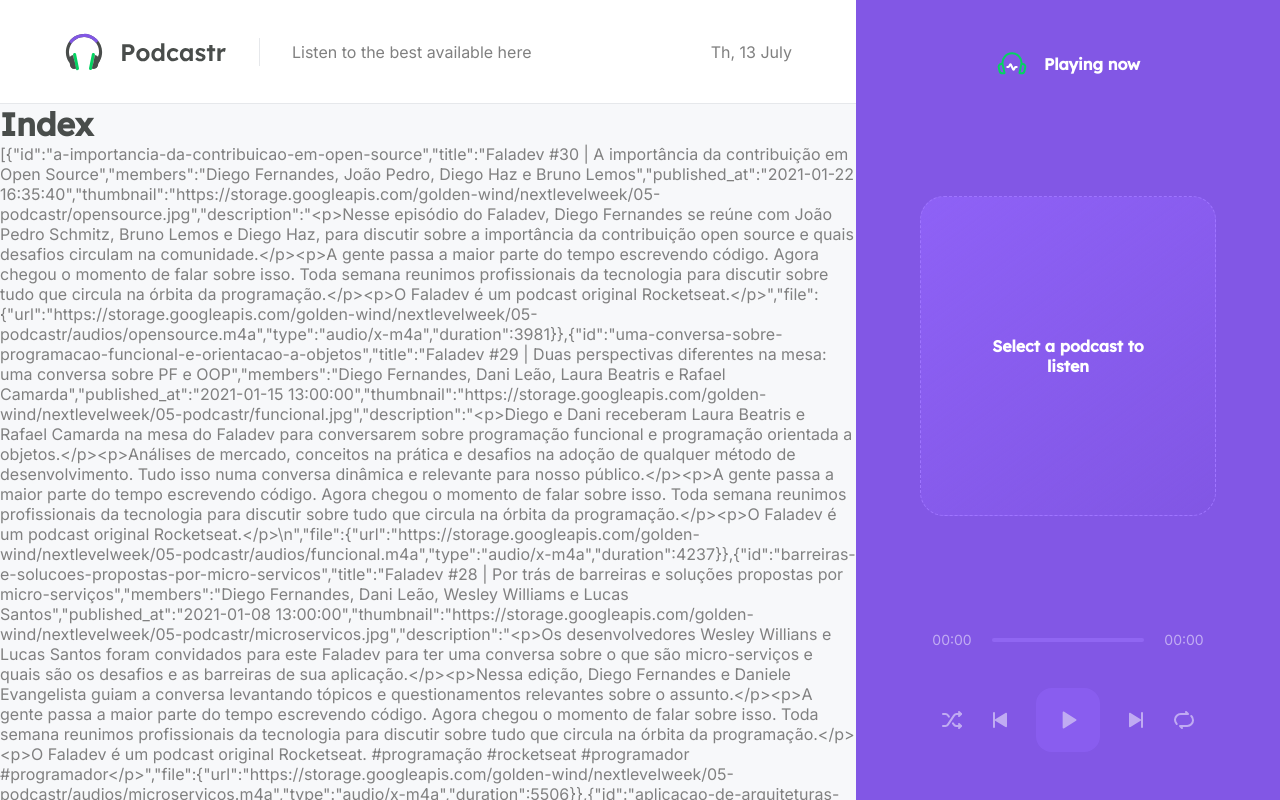
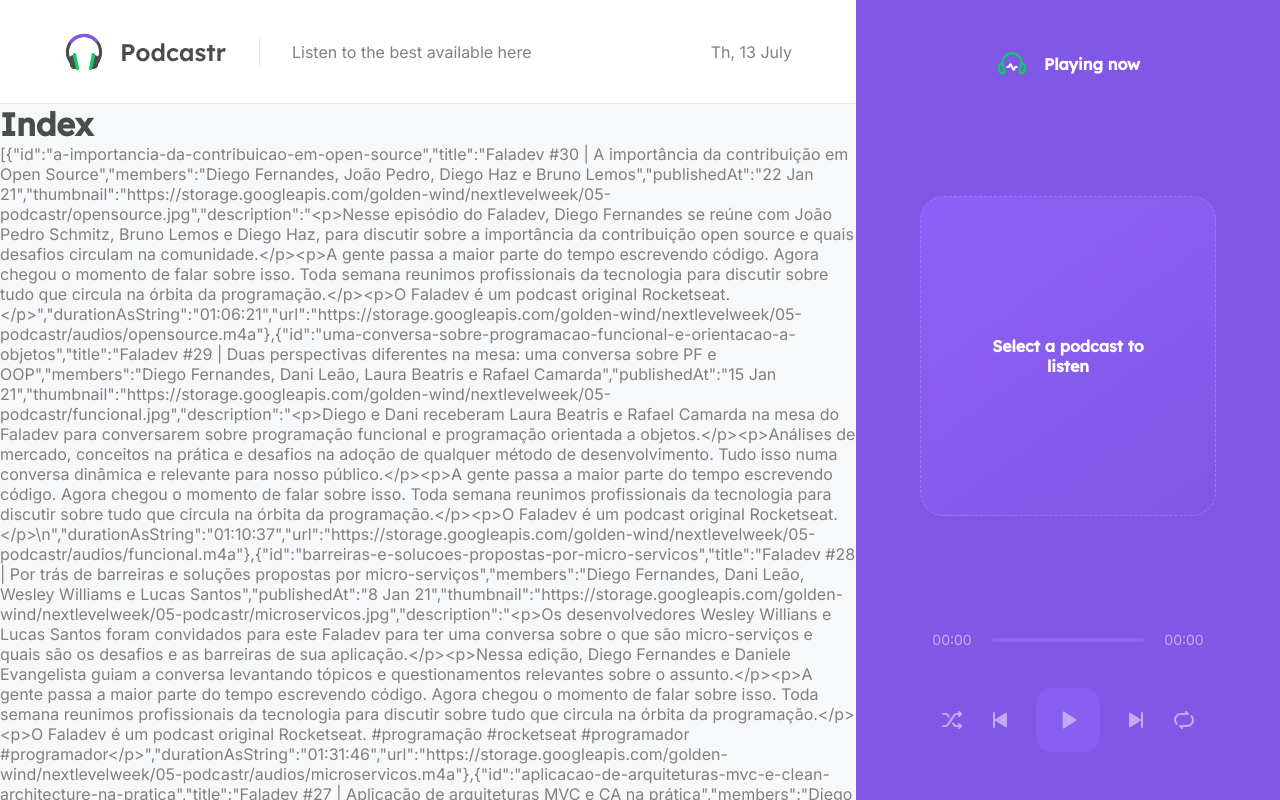
Before and after one commit to cesardoliveira/podcaster, a Next.js app: page / in a window 1280 px wide. Shown: the top 800 px of the page. Built offline with nearby package versions, Linux system fonts and the light colour scheme; data requests are answered from the project's data file.

Commit message:
feat: add axios and formatter api response

```diff
--- a/package.json
+++ b/package.json
@@ -13,6 +13,7 @@
     "@types/node": "20.4.2",
     "@types/react": "18.2.14",
     "@types/react-dom": "18.2.7",
+    "axios": "^1.4.0",
     "date-fns": "^2.30.0",
     "eslint": "8.44.0",
     "eslint-config-next": "13.4.9",
--- a/src/components/Header/index.tsx
+++ b/src/components/Header/index.tsx
@@ -9,7 +9,7 @@
 
   return (
     <header className={styles.container}>
-      <img src="/logo.svg" alt="Podcastr" />
+      <img src='/logo.svg' alt='Podcastr' />
       <p>Listen to the best available here</p>
       <span>{currentDate}</span>
     </header>
--- a/src/pages/index.tsx
+++ b/src/pages/index.tsx
@@ -1,4 +1,31 @@
-const Home = (props: { episodes: any }) => {
+import { GetStaticProps } from 'next'
+import format from 'date-fns/format'
+import parseISO from 'date-fns/parseISO'
+import enGB from 'date-fns/locale/en-GB'
+import { api } from '../services/api'
+import { convertDurationToTimeString } from '../utils/converter'
+
+type File = {
+  url: string
+  type: string
+  duration: number
+}
+
+type Episode = {
+  id: string
+  title: string
+  members: string
+  published_at: string
+  thumbnail: string
+  description: string
+  file: File
+}
+
+type HomeProps = {
+  episodes: Episode[]
+}
+
+const Home = (props: HomeProps) => {
   return (
     <div>
       <h1>Index</h1>
@@ -7,13 +34,31 @@
   )
 }
 
-export const getStaticProps = async () => {
-  const response = await fetch('http://localhost:3333/episodes')
-  const data = await response.json()
+export const getStaticProps: GetStaticProps = async () => {
+  const { data } = await api.get('episodes', {
+    params: {
+      _limit: 12,
+      _sort: 'published_at',
+      _order: 'desc'
+    }
+  })
+
+  const episodes = data.map((episode: Episode) => {
+    return {
+      id: episode.id,
+      title: episode.title,
+      members: episode.members,
+      publishedAt: format(parseISO(episode.published_at), 'd MMM yy', { locale: enGB }),
+      thumbnail: episode.thumbnail,
+      description: episode.description,
+      durationAsString: convertDurationToTimeString(episode.file.duration),
+      url: episode.file.url
+    }
+  })
 
   return {
     props: {
-      episodes: data
+      episodes
     },
     revalidate: 60 * 60 * 8 // new call on api every 8 hours
   }
--- /dev/null
+++ b/src/services/api.ts
@@ -0,0 +1,5 @@
+import axios from 'axios'
+
+export const api = axios.create({
+  baseURL: 'http://localhost:3333/'
+})
--- /dev/null
+++ b/src/utils/converter.ts
@@ -0,0 +1,11 @@
+export const convertDurationToTimeString = (duration: number) => {
+  const hours = Math.floor(duration / 3600)
+  const minutes = Math.floor((duration % 3600) / 60)
+  const seconds = duration % 60
+
+  const timeString = [hours, minutes, seconds]
+    .map(unit => String(unit).padStart(2, '0'))
+    .join(':')
+
+  return timeString
+}
```
Also changed, not shown: src/components/Player/index.tsx (+11 -11 lines), src/pages/_document.tsx (+5 -5 lines), 1 other file (tests, documents, lock files or other folders).
